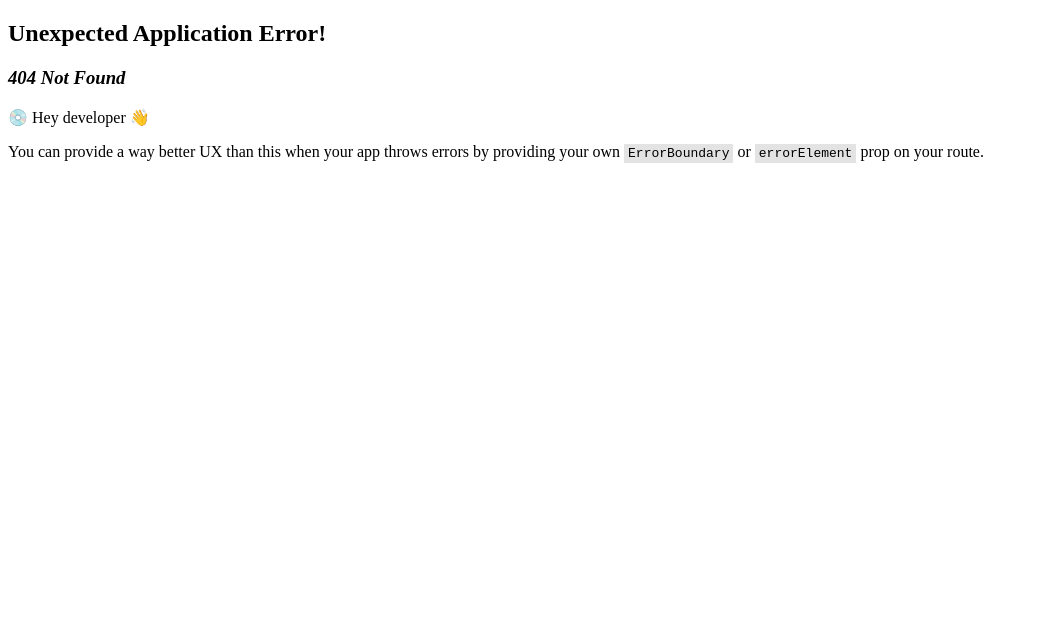
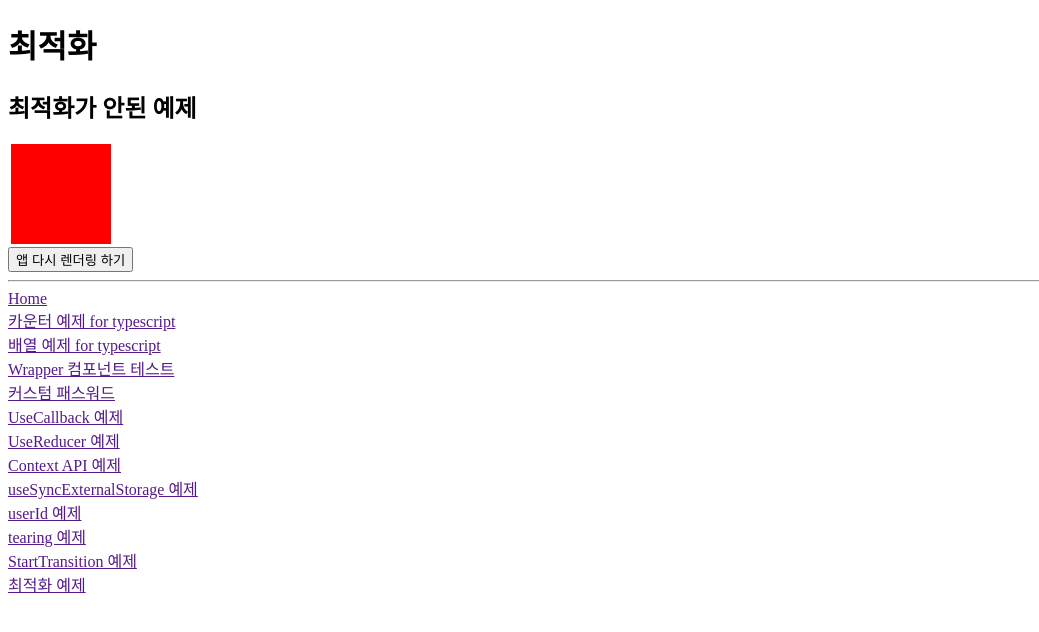
Before and after one commit to gabrielyoon7/my-typescript-react, a React (Vite) app: page /my-typescript-react/optimization in a window 1280 px wide. Before the commit this address had no page. Shown: the top 632 px of the page, without its empty margins (0-1039 px from the left). Built offline with nearby package versions, Linux system fonts and the light colour scheme.

Commit message:
feat: 재렌더링 예제 추가

```diff
--- /dev/null
+++ b/src/pages/optimization/NonOptimization.tsx
@@ -0,0 +1,29 @@
+import { memo, useState } from "react";
+
+function Box() {
+  console.log('Box 렌더링 됨')
+  return (
+    <div style={{ width: "100px", height: "100px", margin: '3px', backgroundColor: 'red' }} />
+  )
+}
+
+const MemoedBox = memo(Box);
+
+function NonOptimization() {
+  const [appRenderCount, setAppRenderCount] = useState(0);
+
+  console.log(`랜더링 횟수 : ${appRenderCount}`);
+
+  return (
+    <>
+      <MemoedBox />
+      <button
+        onClick={() => setAppRenderCount(appRenderCount + 1)}
+      >
+        앱 다시 렌더링 하기
+      </button>
+    </>
+  )
+}
+
+export default NonOptimization;
--- /dev/null
+++ b/src/pages/optimization/OptimizationRoot.tsx
@@ -0,0 +1,13 @@
+import NonOptimization from "./NonOptimization";
+
+function OptimizationRoot() {
+  return (
+    <>
+      <h1>최적화</h1>
+      <h2>최적화가 안된 예제</h2>
+      <NonOptimization />
+    </>
+  )
+}
+
+export default OptimizationRoot;
--- a/src/router.tsx
+++ b/src/router.tsx
@@ -11,6 +11,7 @@ import FunctionContextAPIRoot from './pages/functionalContextAPI/FunctionContext
 import UserIdRoot from './pages/useId/UserIdRoot';
 import TearingRoot from './pages/tearing/TearingRoot';
 import TransitionRoot from './pages/startTransition/TransitionRoot';
+import OptimizationRoot from './pages/optimization/OptimizationRoot';
 
 export const homeChildren = [
   {
@@ -73,6 +74,11 @@ export const homeChildren = [
     element: <TransitionRoot />,
     title: 'StartTransition 예제'
   },
+  {
+    path: '/optimization',
+    element: <OptimizationRoot />,
+    title: '최적화 예제'
+  },
 ]
 
 const router = createBrowserRouter([
```
